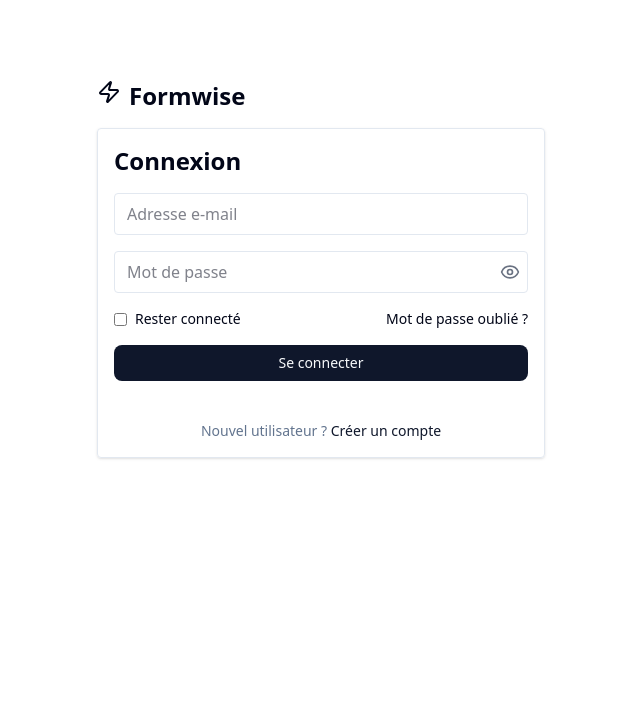
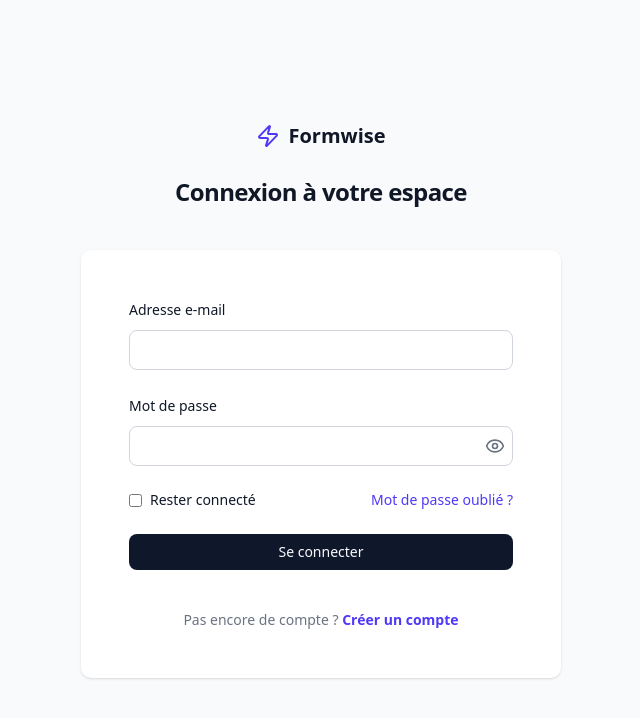
Before and after one commit to leandroBarbosaFR/form-wise-app, a Next.js app: page /login in a window 1280 px wide. Shown: the top 718 px of the page, without its empty margins (319-959 px from the left). Built offline with nearby package versions, Linux system fonts and the light colour scheme; no server answers.

Commit message:
- refactory register and login page

```diff
--- a/src/app/globals.css
+++ b/src/app/globals.css
@@ -120,3 +120,7 @@
     @apply bg-background text-foreground;
   }
 }
+
+body {
+  height: 100vh;
+}
--- a/src/app/login/LoginForm.tsx
+++ b/src/app/login/LoginForm.tsx
@@ -38,33 +38,65 @@ export default function LoginPage() {
   };
 
   return (
-    <div className="max-w-md mx-auto mt-20">
-      <h1 className="text-2xl font-semibold mb-4 flex gap-2 ">
-        <Zap />
-        Formwise
-      </h1>
-      <div className=" p-4 border rounded shadow">
-        <h1 className="text-2xl font-semibold mb-4">Connexion</h1>
-        <form onSubmit={handleLogin} className="space-y-4">
+    <div className="flex min-h-full flex-1 flex-col justify-center py-12 sm:px-6 lg:px-8 bg-gray-50 h-full">
+      <div className="sm:mx-auto sm:w-full sm:max-w-md">
+        <div className="flex justify-center items-center gap-2">
+          <Link href={"/"} className="flex justify-center items-center gap-2">
+            <Zap className="text-indigo-600" />
+            <h1 className="text-xl font-bold text-gray-900">Formwise</h1>
+          </Link>
+        </div>
+        <h2 className="mt-6 text-center text-2xl/9 font-bold tracking-tight text-gray-900">
+          Connexion à votre espace
+        </h2>
+      </div>
+
+      <div className="mt-10 sm:mx-auto sm:w-full sm:max-w-[480px]">
+        <div className="bg-white px-6 py-12 shadow sm:rounded-lg sm:px-12">
+          <form onSubmit={handleLogin} className="space-y-6">
+            <div>
+              <label
+                htmlFor="email"
+                className="block text-sm/6 font-medium text-gray-900"
+              >
+                Adresse e-mail
+              </label>
+              <div className="mt-2">
                 <input
+                  id="email"
+                  name="email"
                   type="email"
-            placeholder="Adresse e-mail"
+                  required
+                  autoComplete="email"
                   value={email}
                   onChange={(e) => setEmail(e.target.value)}
-            className="w-full border px-3 py-2 rounded"
+                  className="block w-full rounded-md bg-white px-3 py-2 text-base text-gray-900 outline outline-1 -outline-offset-1 outline-gray-300 placeholder:text-gray-400 focus:outline focus:outline-2 focus:-outline-offset-2 focus:outline-indigo-600 sm:text-sm/6"
                 />
-          <div className="relative">
+              </div>
+            </div>
+
+            <div>
+              <label
+                htmlFor="password"
+                className="block text-sm/6 font-medium text-gray-900"
+              >
+                Mot de passe
+              </label>
+              <div className="mt-2 relative">
                 <input
+                  id="password"
+                  name="password"
                   type={showPassword ? "text" : "password"}
-              placeholder="Mot de passe"
+                  required
+                  autoComplete="current-password"
                   value={password}
                   onChange={(e) => setPassword(e.target.value)}
-              className="w-full border px-3 py-2 rounded pr-10"
+                  className="block w-full rounded-md bg-white px-3 py-2 pr-10 text-base text-gray-900 outline outline-1 -outline-offset-1 outline-gray-300 placeholder:text-gray-400 focus:outline focus:outline-2 focus:-outline-offset-2 focus:outline-indigo-600 sm:text-sm/6"
                 />
                 <button
                   type="button"
                   onClick={() => setShowPassword((prev) => !prev)}
-              className="absolute right-2 top-1/2 -translate-y-1/2 text-gray-500 hover:text-gray-800 cursor-pointer"
+                  className="absolute right-2 top-1/2 -translate-y-1/2 text-gray-500 hover:text-gray-800"
                   aria-label="Afficher ou masquer le mot de passe"
                 >
                   {showPassword ? (
@@ -74,22 +106,25 @@ export default function LoginPage() {
                   )}
                 </button>
               </div>
+            </div>
+
             <div className="flex items-center justify-between text-sm">
-            <label className="flex items-center gap-2">
+              <label className="flex items-center gap-2 text-gray-900">
                 <input
                   type="checkbox"
                   checked={rememberMe}
                   onChange={(e) => setRememberMe(e.target.checked)}
-                className="accent-blue-600 cursor-pointer"
+                  className="accent-indigo-600 cursor-pointer"
                 />
                 Rester connecté
               </label>
-
-            <Link href="#" className="hover:underline">
+              <Link href="#" className="text-indigo-600 hover:text-indigo-500">
                 Mot de passe oublié ?
               </Link>
             </div>
+
             {error && <p className="text-red-500 text-sm">{error}</p>}
+
             <Button
               type="submit"
               disabled={loading}
@@ -97,13 +132,18 @@ export default function LoginPage() {
             >
               {loading ? "Connexion..." : "Se connecter"}
             </Button>
-          <p className="text-center text-sm text-muted-foreground mt-6">
-            Nouvel utilisateur ?{" "}
-            <Link href="/register" className="text-primary hover:underline">
+          </form>
+
+          <p className="mt-10 text-center text-sm text-gray-500">
+            Pas encore de compte ?{" "}
+            <Link
+              href="/register"
+              className="font-semibold text-indigo-600 hover:text-indigo-500"
+            >
               Créer un compte
             </Link>
           </p>
-        </form>
+        </div>
       </div>
     </div>
   );
--- a/src/app/register/RegisterForm.tsx
+++ b/src/app/register/RegisterForm.tsx
@@ -3,8 +3,9 @@
 import { useState } from "react";
 import { useRouter } from "next/navigation";
 import { Button } from "@/components/ui/button";
-import { Eye, EyeOff } from "lucide-react";
+import { Eye, EyeOff, Zap } from "lucide-react";
 import { toast } from "sonner";
+import Link from "next/link";
 
 export default function RegisterForm() {
   const router = useRouter();
@@ -23,14 +24,7 @@ export default function RegisterForm() {
     setLoading(true);
     setError("");
 
-    const data = {
-      firstName,
-      lastName,
-      phone,
-      email,
-      password,
-      role,
-    };
+    const data = { firstName, lastName, phone, email, password, role };
 
     try {
       const res = await fetch("/api/register", {
@@ -61,15 +55,28 @@ export default function RegisterForm() {
   };
 
   return (
-    <div className="max-w-md mx-auto mt-10 bg-white p-6 rounded shadow">
-      <h1 className="text-2xl font-bold mb-4">Créer un compte</h1>
-      <form onSubmit={handleSubmit} className="space-y-4">
+    <div className="flex min-h-full flex-1 flex-col justify-center py-12 sm:px-6 lg:px-8">
+      <div className="sm:mx-auto sm:w-full sm:max-w-md">
+        <div className="flex justify-center items-center gap-2">
+          <Link href={"/"} className="flex justify-center items-center gap-2">
+            <Zap className="text-indigo-600" />
+            <h1 className="text-xl font-bold text-gray-900">Formwise</h1>
+          </Link>
+        </div>
+        <h2 className="mt-6 text-center text-2xl font-bold tracking-tight text-gray-900">
+          Créer un compte
+        </h2>
+      </div>
+
+      <div className="mt-10 sm:mx-auto sm:w-full sm:max-w-[480px]">
+        <div className="bg-white px-6 py-12 shadow sm:rounded-lg sm:px-12">
+          <form onSubmit={handleSubmit} className="space-y-6">
             <input
               type="text"
               placeholder="Prénom"
               value={firstName}
               onChange={(e) => setFirstName(e.target.value)}
-          className="border p-2 w-full rounded"
+              className="block w-full rounded-md border border-gray-300 px-3 py-2 text-base text-gray-900 placeholder:text-gray-400 focus:outline-none focus:ring-2 focus:ring-indigo-600 sm:text-sm"
               required
             />
             <input
@@ -77,7 +84,7 @@ export default function RegisterForm() {
               placeholder="Nom"
               value={lastName}
               onChange={(e) => setLastName(e.target.value)}
-          className="border p-2 w-full rounded"
+              className="block w-full rounded-md border border-gray-300 px-3 py-2 text-base text-gray-900 placeholder:text-gray-400 focus:outline-none focus:ring-2 focus:ring-indigo-600 sm:text-sm"
               required
             />
             <input
@@ -85,7 +92,7 @@ export default function RegisterForm() {
               placeholder="Numéro de portable"
               value={phone}
               onChange={(e) => setPhone(e.target.value)}
-          className="border p-2 w-full rounded"
+              className="block w-full rounded-md border border-gray-300 px-3 py-2 text-base text-gray-900 placeholder:text-gray-400 focus:outline-none focus:ring-2 focus:ring-indigo-600 sm:text-sm"
               required
             />
             <input
@@ -93,7 +100,7 @@ export default function RegisterForm() {
               placeholder="Adresse e-mail"
               value={email}
               onChange={(e) => setEmail(e.target.value)}
-          className="border p-2 w-full rounded"
+              className="block w-full rounded-md border border-gray-300 px-3 py-2 text-base text-gray-900 placeholder:text-gray-400 focus:outline-none focus:ring-2 focus:ring-indigo-600 sm:text-sm"
               required
             />
             <div className="relative">
@@ -102,13 +109,13 @@ export default function RegisterForm() {
                 placeholder="Mot de passe"
                 value={password}
                 onChange={(e) => setPassword(e.target.value)}
-            className="border p-2 w-full rounded pr-10"
+                className="block w-full rounded-md border border-gray-300 px-3 py-2 pr-10 text-base text-gray-900 placeholder:text-gray-400 focus:outline-none focus:ring-2 focus:ring-indigo-600 sm:text-sm"
                 required
               />
               <button
                 type="button"
                 onClick={() => setShowPassword((prev) => !prev)}
-            className="absolute right-2 top-1/2 -translate-y-1/2 text-gray-500 hover:text-gray-800 cursor-pointer"
+                className="absolute right-2 top-1/2 -translate-y-1/2 text-gray-500 hover:text-gray-800"
                 aria-label="Afficher ou masquer le mot de passe"
               >
                 {showPassword ? (
@@ -123,7 +130,7 @@ export default function RegisterForm() {
               onChange={(e) =>
                 setRole(e.target.value as "PARENT" | "TEACHER" | "DIRECTOR")
               }
-          className="border p-2 w-full rounded"
+              className="block w-full rounded-md border border-gray-300 px-3 py-2 text-base text-gray-900 focus:outline-none focus:ring-2 focus:ring-indigo-600 sm:text-sm"
             >
               <option value="PARENT">Parent</option>
               <option value="TEACHER">Professeur</option>
@@ -138,6 +145,18 @@ export default function RegisterForm() {
               {loading ? "Chargement..." : "S’inscrire"}
             </Button>
           </form>
+
+          <p className="mt-10 text-center text-sm text-gray-500">
+            Vous avez déjà un compte ?{" "}
+            <Link
+              href="/login"
+              className="font-semibold text-indigo-600 hover:text-indigo-500"
+            >
+              Se connecter
+            </Link>
+          </p>
+        </div>
+      </div>
     </div>
   );
 }
```
Lines whose indentation alone changed are shown as unchanged.
